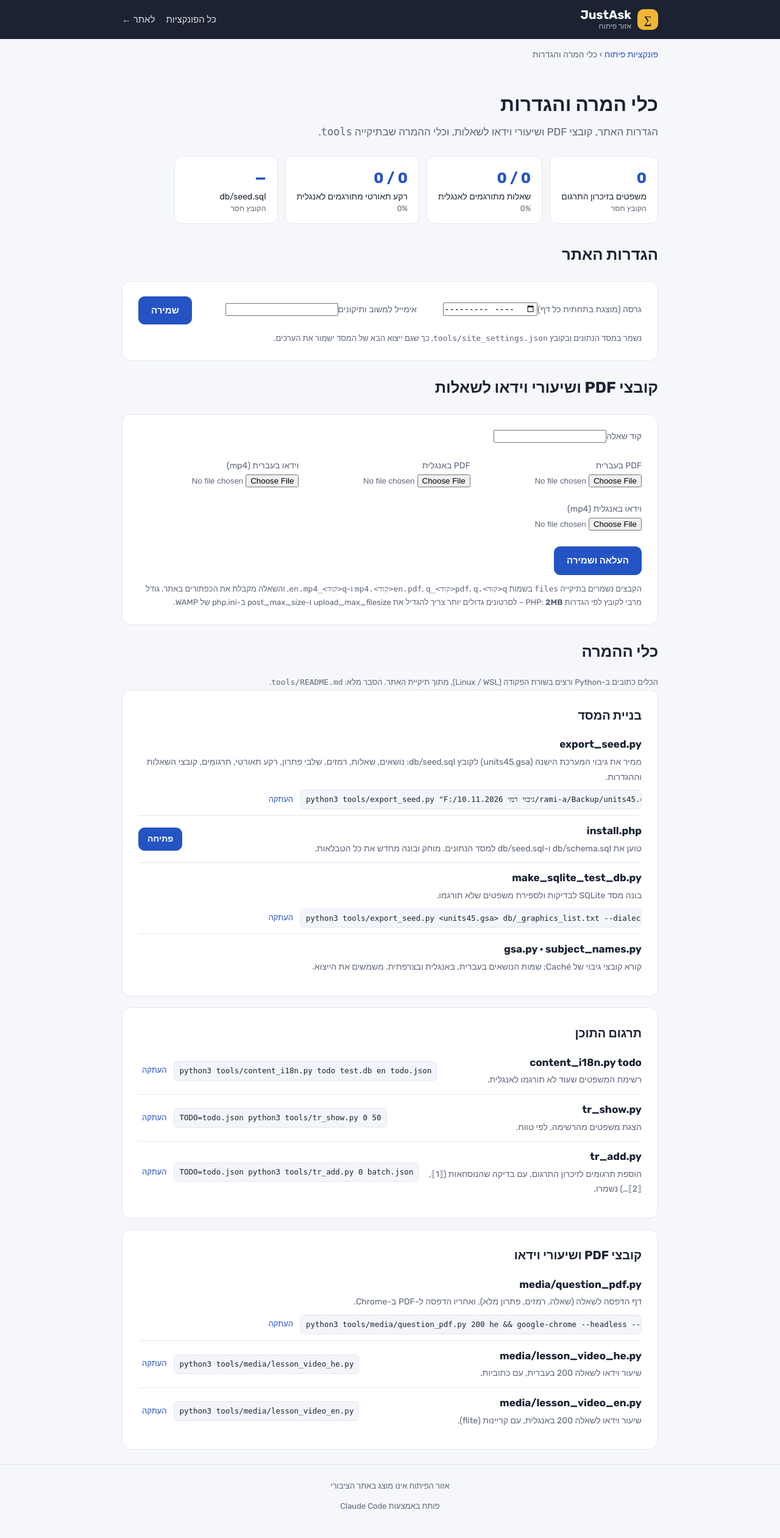
After one commit to RamiZelingher/justAsk, a PHP site: page /admin/tools.php in a window 1280 px wide. The commit adds this page. Shown: the whole page at 61% size. Run offline with PHP 8.4, Linux system fonts and the light colour scheme; data that the repository does not hold is empty; a stand-in replaces the project's code that opens the database connection; some libraries are stand-ins or nearby versions.

Commit message:
Admin: tools page (site settings, question PDF/video uploads, translation status, conversion tools)

```diff
--- a/admin/admin.css
+++ b/admin/admin.css
@@ -52,3 +52,22 @@ details.desc{margin:0 0 8px}
 .ctx li small{display:block;color:var(--muted);font-size:12px;text-align:right}
 .ctx li.none{list-style:none;margin-inline-start:-20px;color:var(--muted)}
 @media (max-width:800px){.admin-grid{grid-template-columns:1fr}}
+
+/* tools.php */
+.crumbs{margin:14px 0 4px;font-size:14px;color:var(--muted)}
+.tform{display:flex;flex-wrap:wrap;gap:12px 18px;align-items:flex-end}
+.tform>label{flex:1;min-width:220px}
+.tform .hint{flex-basis:100%;margin:0}
+.fgrid{flex-basis:100%;display:grid;grid-template-columns:repeat(auto-fit,minmax(220px,1fr));gap:10px 18px}
+.ftable td,.ftable th{padding:6px 10px;text-align:start;border-bottom:1px solid var(--line)}
+.ftable .bad{color:#b42318;font-size:12px}
+form.inline{display:inline}
+.linkbtn{font:inherit;font-size:13px;border:0;background:none;color:var(--accent);cursor:pointer;padding:2px 6px}
+.tgroup h3{margin:0 0 6px}
+.trow{display:flex;flex-wrap:wrap;justify-content:space-between;align-items:center;gap:8px 16px;padding:10px 0;border-top:1px solid var(--line)}
+.trow:first-of-type{border-top:0}
+.trow p{margin:2px 0 0;color:var(--muted);font-size:14px}
+.trow>div:first-child{flex:1;min-width:260px}
+.cmd{display:flex;align-items:center;gap:6px;max-width:100%}
+.cmd code{display:block;max-width:560px;overflow-x:auto;white-space:nowrap;background:#f3f5fa;border:1px solid var(--line);border-radius:6px;padding:4px 8px;font-size:12.5px}
+.btn.small{padding:6px 14px;font-size:14px;text-decoration:none}
--- a/admin/index.php
+++ b/admin/index.php
@@ -11,6 +11,7 @@ $unreviewed = (int)q("SELECT COUNT(*) AS n FROM subject_names WHERE is_reviewed
 $nq = (int)q("SELECT COUNT(*) AS n FROM questions", [], true)['n'];
 
 $tools = [
+    ['tools.php', 'כלי המרה והגדרות', 'גרסת האתר וכתובת המשוב, העלאת קובצי PDF ווידאו לשאלות, מצב התרגום, וכלי ההמרה שבתיקייה tools.', true],
     ['subject_add.php', 'הוספת נושא או תת־נושא', 'נושא חדש במסלול, או תת־נושא תחת נושא קיים, עם השם בעברית, באנגלית ובצרפתית.', true],
     ['', 'עריכת נושאים ותרגומים', 'שינוי שמות, סדר והעברת תת־נושא לנושא אחר.', false],
     ['', 'בדיקת תרגומים', sprintf('מעבר על %d שמות שעוד לא נבדקו, וסימון שלהם כבדוקים.', $unreviewed), false],
--- /dev/null
+++ b/admin/tools.php
@@ -0,0 +1,204 @@
+<?php
+// Development area: site settings, PDF / video files of questions, and the conversion tools in tools/.
+require __DIR__ . '/_admin.php';
+admin_guard();
+
+$ROOT = dirname(__DIR__);
+$TOOLS = $ROOT . '/tools';
+$FILES = $ROOT . '/files';
+$msgs = []; $errors = [];
+
+function json_read($path) { $j = is_file($path) ? json_decode((string)file_get_contents($path), true) : null; return is_array($j) ? $j : []; }
+function json_write($path, $data) {
+    return file_put_contents($path, json_encode($data, JSON_PRETTY_PRINT | JSON_UNESCAPED_UNICODE | JSON_UNESCAPED_SLASHES) . "\n") !== false;
+}
+function ini_bytes($v) {
+    $v = trim((string)$v); $n = (float)$v; $u = strtolower(substr($v, -1));
+    return (int)($u === 'g' ? $n * 1073741824 : ($u === 'm' ? $n * 1048576 : ($u === 'k' ? $n * 1024 : $n)));
+}
+function size_label($b) { return $b >= 1048576 ? round($b / 1048576, 1) . 'MB' : ($b >= 1024 ? round($b / 1024) . 'KB' : $b . 'B'); }
+
+$hasCols = (bool)q("SHOW COLUMNS FROM questions LIKE 'pdf_file'");
+$hasSettings = (bool)q("SHOW TABLES LIKE 'settings'");
+
+// ---------- actions ----------
+if ($_SERVER['REQUEST_METHOD'] === 'POST') {
+    if (!csrf_ok()) {
+        $errors[] = 'פג תוקף הטופס. טענו את הדף מחדש ונסו שוב.';
+    } elseif (($_POST['act'] ?? '') === 'settings') {
+        $ver = trim((string)($_POST['version'] ?? ''));
+        $mail = trim((string)($_POST['feedback_email'] ?? ''));
+        if (!preg_match('/^\d{4}-(0[1-9]|1[0-2])$/', $ver)) $errors[] = 'הגרסה צריכה להיות חודש ושנה.';
+        if (!filter_var($mail, FILTER_VALIDATE_EMAIL)) $errors[] = 'כתובת האימייל לא תקינה.';
+        if (!$hasSettings) $errors[] = 'אין במסד טבלת settings. הריצו את install.php?force=1.';
+        if (!$errors) {
+            foreach (['version' => $ver, 'feedback_email' => $mail] as $k => $v) {
+                q("REPLACE INTO settings (name, value) VALUES (?, ?)", [$k, $v]);
+            }
+            $ss = json_read("$TOOLS/site_settings.json");
+            $ss['version'] = $ver; $ss['feedback_email'] = $mail;
+            json_write("$TOOLS/site_settings.json", $ss);
+            $msgs[] = 'ההגדרות נשמרו במסד ובקובץ tools/site_settings.json.';
+        }
+    } elseif (in_array($_POST['act'] ?? '', ['qfiles', 'qremove'], true)) {
+        $qid = (int)($_POST['qid'] ?? 0);
+        $q = $qid ? q("SELECT id, pdf_file, video_file FROM questions WHERE id = ?", [$qid], true) : null;
+        if (!$hasCols) $errors[] = 'אין במסד את השדות pdf_file / video_file. הריצו את install.php?force=1.';
+        elseif (!$q) $errors[] = 'אין שאלה עם הקוד הזה.';
+        if (!$errors && $_POST['act'] === 'qremove') {
+            $kind = $_POST['kind'] === 'video' ? 'video' : 'pdf';
+            q("UPDATE questions SET {$kind}_file = NULL WHERE id = ?", [$qid]);
+            $qf = json_read("$TOOLS/question_files.json");
+            unset($qf[(string)$qid][$kind]);
+            if (empty($qf[(string)$qid])) unset($qf[(string)$qid]);
+            json_write("$TOOLS/question_files.json", $qf);
+            $msgs[] = "הקישור ל" . ($kind === 'pdf' ? 'קובץ ה-PDF' : 'שיעור הווידאו') . " של שאלה $qid הוסר. הקבצים עצמם נשארו בתיקייה files.";
+        } elseif (!$errors) {
+            if (!is_dir($FILES)) @mkdir($FILES, 0775, true);
+            $slots = ['pdf_he' => ['pdf', '', 'application/pdf'], 'pdf_en' => ['pdf', '_en', 'application/pdf'],
+                      'video_he' => ['mp4', '', 'video/mp4'], 'video_en' => ['mp4', '_en', 'video/mp4']];
+            $saved = [];
+            foreach ($slots as $field => [$ext, $suffix, $mime]) {
+                $f = $_FILES[$field] ?? null;
+                if (!$f || $f['error'] === UPLOAD_ERR_NO_FILE) continue;
+                if ($f['error'] === UPLOAD_ERR_INI_SIZE || $f['error'] === UPLOAD_ERR_FORM_SIZE) { $errors[] = "הקובץ {$f['name']} גדול מהמותר בהגדרות PHP."; continue; }
+                if ($f['error'] !== UPLOAD_ERR_OK) { $errors[] = "העלאת {$f['name']} נכשלה (שגיאה {$f['error']})."; continue; }
+                if (strtolower(pathinfo($f['name'], PATHINFO_EXTENSION)) !== $ext) { $errors[] = "{$f['name']}: צריך קובץ .$ext"; continue; }
+                $name = "q{$qid}{$suffix}.$ext";
+                if (move_uploaded_file($f['tmp_name'], "$FILES/$name")) $saved[] = [$ext === 'pdf' ? 'pdf' : 'video', $suffix, $name];
+                else $errors[] = "לא הצלחתי לשמור את $name בתיקייה files.";
+            }
+            if ($saved) {
+                $qf = json_read("$TOOLS/question_files.json");
+                foreach ($saved as [$kind, $suffix, $name]) {
+                    $base = "q{$qid}." . ($kind === 'pdf' ? 'pdf' : 'mp4');      // the field holds the Hebrew name; _en is found by the site
+                    q("UPDATE questions SET {$kind}_file = ? WHERE id = ?", [$base, $qid]);
+                    $qf[(string)$qid][$kind] = $base;
+                }
+                ksort($qf, SORT_NUMERIC);
+                json_write("$TOOLS/question_files.json", $qf);
+                $msgs[] = 'נשמרו: ' . implode(', ', array_column($saved, 2)) . " (שאלה $qid).";
+            } elseif (!$errors) {
+                $errors[] = 'לא נבחר אף קובץ.';
+            }
+        }
+    }
+}
+
+// ---------- data for the page ----------
+$settings = $hasSettings ? array_column(q("SELECT name, value FROM settings"), 'value', 'name') : [];
+$withFiles = $hasCols ? q("SELECT q.id, q.pdf_file, q.video_file, e.title AS exam_title, q.question_no FROM questions q
+                             LEFT JOIN exams e ON e.id = q.exam_id
+                            WHERE q.pdf_file IS NOT NULL OR q.video_file IS NOT NULL ORDER BY q.id") : [];
+$mem = "$TOOLS/translations/en.json";
+$memCount = is_file($mem) ? count(json_read($mem)) : 0;
+$seed = "$ROOT/db/seed.sql";
+$cov = [
+    'שאלות' => [(int)q("SELECT COUNT(DISTINCT question_id) n FROM question_languages WHERE lang = 'en'", [], true)['n'], (int)q("SELECT COUNT(*) n FROM questions", [], true)['n']],
+    'רקע תאורטי' => [(int)q("SELECT COUNT(*) n FROM translations WHERE entity = 'theory' AND field = 'title' AND lang = 'en'", [], true)['n'], (int)q("SELECT COUNT(*) n FROM theory_items", [], true)['n']],
+];
+$upMax = min(ini_bytes(ini_get('upload_max_filesize')), ini_bytes(ini_get('post_max_size')));
+
+$tools = [
+    ['בניית המסד', [
+        ['export_seed.py', 'ממיר את גיבוי המערכת הישנה (units45.gsa) לקובץ db/seed.sql: נושאים, שאלות, רמזים, שלבי פתרון, רקע תאורטי, תרגומים, קובצי השאלות וההגדרות.',
+         'python3 tools/export_seed.py "F:/גיבוי רמי 10.11.2026/rami-a/Backup/units45.gsa" db/_graphics_list.txt'],
+        ['install.php', 'טוען את db/schema.sql ו-db/seed.sql למסד הנתונים. מוחק ובונה מחדש את כל הטבלאות.', '../install.php?force=1'],
+        ['make_sqlite_test_db.py', 'בונה מסד SQLite לבדיקות ולספירת משפטים שלא תורגמו.',
+         'python3 tools/export_seed.py <units45.gsa> db/_graphics_list.txt --dialect sqlite && python3 tools/make_sqlite_test_db.py test.db'],
+        ['gsa.py · subject_names.py', 'קורא קובצי גיבוי של Caché; שמות הנושאים בעברית, באנגלית ובצרפתית. משמשים את הייצוא.', ''],
+    ]],
+    ['תרגום התוכן', [
+        ['content_i18n.py todo', 'רשימת המשפטים שעוד לא תורגמו לאנגלית.', 'python3 tools/content_i18n.py todo test.db en todo.json'],
+        ['tr_show.py', 'הצגת משפטים מהרשימה, לפי טווח.', 'TODO=todo.json python3 tools/tr_show.py 0 50'],
+        ['tr_add.py', 'הוספת תרגומים לזיכרון התרגום, עם בדיקה שהנוסחאות (⟦1⟧, ⟦2⟧…) נשמרו.', 'TODO=todo.json python3 tools/tr_add.py 0 batch.json'],
+    ]],
+    ['קובצי PDF ושיעורי וידאו', [
+        ['media/question_pdf.py', 'דף הדפסה לשאלה (שאלה, רמזים, פתרון מלא), ואחריו הדפסה ל-PDF ב-Chrome.',
+         'python3 tools/media/question_pdf.py 200 he && google-chrome --headless --no-pdf-header-footer --print-to-pdf=files/q200.pdf tools/media/q200_he.html'],
+        ['media/lesson_video_he.py', 'שיעור וידאו לשאלה 200 בעברית, עם כתוביות.', 'python3 tools/media/lesson_video_he.py'],
+        ['media/lesson_video_en.py', 'שיעור וידאו לשאלה 200 באנגלית, עם קריינות (flite).', 'python3 tools/media/lesson_video_en.py'],
+    ]],
+];
+
+admin_header('כלי המרה והגדרות'); ?>
+<div class="crumbs"><a href="index.php">פונקציות פיתוח</a> › כלי המרה והגדרות</div>
+<section class="hero"><h1>כלי המרה והגדרות</h1>
+<p>הגדרות האתר, קובצי PDF ושיעורי וידאו לשאלות, וכלי ההמרה שבתיקייה <code>tools</code>.</p></section>
+
+<?php foreach ($msgs as $m): ?><p class="panel ok"><?= h($m) ?></p><?php endforeach; ?>
+<?php foreach ($errors as $m): ?><p class="panel err"><?= h($m) ?></p><?php endforeach; ?>
+
+<div class="stats">
+  <div class="stat"><div class="stat-n"><?= number_format($memCount) ?></div><div class="stat-l">משפטים בזיכרון התרגום<br><span><?= is_file($mem) ? 'עודכן ' . date('d.m.Y H:i', filemtime($mem)) : 'הקובץ חסר' ?></span></div></div>
+  <?php foreach ($cov as $label => [$done, $all]): ?>
+  <div class="stat"><div class="stat-n"><?= $done ?> / <?= $all ?></div><div class="stat-l"><?= h($label) ?> מתורגמים לאנגלית<br><span><?= $all ? round(100 * $done / $all) : 0 ?>%</span></div></div>
+  <?php endforeach; ?>
+  <div class="stat"><div class="stat-n"><?= is_file($seed) ? size_label(filesize($seed)) : '—' ?></div><div class="stat-l">db/seed.sql<br><span><?= is_file($seed) ? date('d.m.Y H:i', filemtime($seed)) : 'הקובץ חסר' ?></span></div></div>
+</div>
+
+<h2>הגדרות האתר</h2>
+<form method="post" class="panel form tform">
+  <?= csrf_field() ?><input type="hidden" name="act" value="settings">
+  <label>גרסה (מוצגת בתחתית כל דף)<input type="month" name="version" required value="<?= h($settings['version'] ?? '') ?>"></label>
+  <label>אימייל למשוב ותיקונים<input type="email" name="feedback_email" required dir="ltr" value="<?= h($settings['feedback_email'] ?? '') ?>"></label>
+  <button class="btn">שמירה</button>
+  <p class="hint">נשמר במסד הנתונים ובקובץ <code>tools/site_settings.json</code>, כך שגם ייצוא הבא של המסד ישמור את הערכים.</p>
+</form>
+
+<h2>קובצי PDF ושיעורי וידאו לשאלות</h2>
+<?php if ($withFiles): ?>
+<div class="panel">
+<table class="ttable ftable">
+  <thead><tr><th>קוד שאלה</th><th>מקור</th><th>PDF</th><th>וידאו</th></tr></thead>
+  <tbody>
+  <?php foreach ($withFiles as $r): ?>
+    <tr><td><a href="../question.php?id=<?= (int)$r['id'] ?>" target="_blank"><?= (int)$r['id'] ?></a></td>
+      <td><?= h(trim(($r['exam_title'] ?? '') . ($r['question_no'] ? ', שאלה ' . (int)$r['question_no'] : ''))) ?></td>
+      <?php foreach (['pdf', 'video'] as $kind): $f = $r[$kind . '_file']; ?>
+      <td><?php if ($f):
+            $dot = strrpos($f, '.'); $en = substr($f, 0, $dot) . '_en' . substr($f, $dot); ?>
+        <a href="../files/<?= h($f) ?>" target="_blank"><?= h($f) ?></a><?= is_file("$FILES/$f") ? '' : ' <span class="bad">חסר</span>' ?>
+        <?php if (is_file("$FILES/$en")): ?> · <a href="../files/<?= h($en) ?>" target="_blank">EN</a><?php endif; ?>
+        <form method="post" class="inline" onsubmit="return confirm('להסיר את הקישור? הקבצים עצמם יישארו.')"><?= csrf_field() ?>
+          <input type="hidden" name="act" value="qremove"><input type="hidden" name="qid" value="<?= (int)$r['id'] ?>"><input type="hidden" name="kind" value="<?= $kind ?>">
+          <button class="linkbtn" title="הסרה">✕</button></form>
+      <?php else: ?>–<?php endif; ?></td>
+      <?php endforeach; ?></tr>
+  <?php endforeach; ?>
+  </tbody>
+</table>
+</div>
+<?php endif; ?>
+<form method="post" enctype="multipart/form-data" class="panel form tform">
+  <?= csrf_field() ?><input type="hidden" name="act" value="qfiles">
+  <label>קוד שאלה<input type="number" name="qid" min="1" required></label>
+  <div class="fgrid">
+    <label>PDF בעברית<input type="file" name="pdf_he" accept=".pdf,application/pdf"></label>
+    <label>PDF באנגלית<input type="file" name="pdf_en" accept=".pdf,application/pdf"></label>
+    <label>וידאו בעברית (mp4)<input type="file" name="video_he" accept=".mp4,video/mp4"></label>
+    <label>וידאו באנגלית (mp4)<input type="file" name="video_en" accept=".mp4,video/mp4"></label>
+  </div>
+  <button class="btn">העלאה ושמירה</button>
+  <p class="hint">הקבצים נשמרים בתיקייה <code>files</code> בשמות <code>q&lt;קוד&gt;.pdf</code>, <code>q&lt;קוד&gt;_en.pdf</code>, <code>q&lt;קוד&gt;.mp4</code> ו-<code>q&lt;קוד&gt;_en.mp4</code>, והשאלה מקבלת את הכפתורים באתר.
+  גודל מרבי לקובץ לפי הגדרות PHP: <b><?= size_label($upMax) ?></b><?= $upMax < 20 * 1048576 ? ' – לסרטונים גדולים יותר צריך להגדיל את upload_max_filesize ו-post_max_size ב-php.ini של WAMP.' : '' ?></p>
+</form>
+
+<h2>כלי ההמרה</h2>
+<p class="hint">הכלים כתובים ב-Python ורצים בשורת הפקודה (Linux / WSL), מתוך תיקיית האתר. הסבר מלא: <code>tools/README.md</code>.</p>
+<?php foreach ($tools as [$group, $items]): ?>
+<div class="panel tgroup">
+  <h3><?= h($group) ?></h3>
+  <?php foreach ($items as [$name, $desc, $cmd]): ?>
+  <div class="trow">
+    <div><b dir="ltr"><?= h($name) ?></b><p><?= h($desc) ?></p></div>
+    <?php if ($cmd && substr($cmd, 0, 3) === '../'): ?>
+      <a class="btn small" href="<?= h($cmd) ?>">פתיחה</a>
+    <?php elseif ($cmd): ?>
+      <div class="cmd"><code dir="ltr"><?= h($cmd) ?></code><button type="button" class="linkbtn" onclick="navigator.clipboard.writeText(this.previousElementSibling.textContent);this.textContent='הועתק ✓'">העתקה</button></div>
+    <?php endif; ?>
+  </div>
+  <?php endforeach; ?>
+</div>
+<?php endforeach; ?>
+<?php admin_footer();
```
Also changed, not shown: admin/.user.ini (added).
